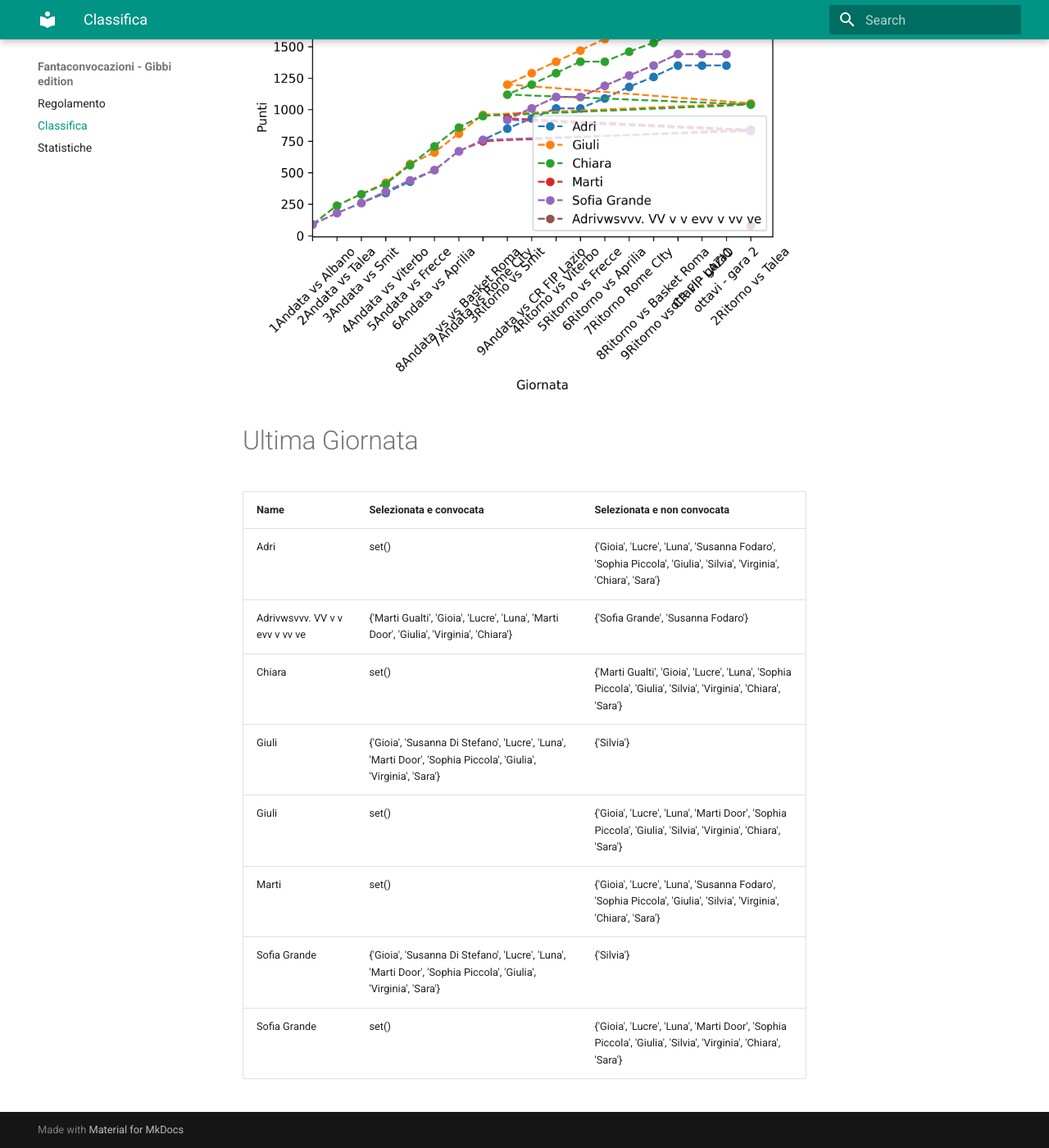
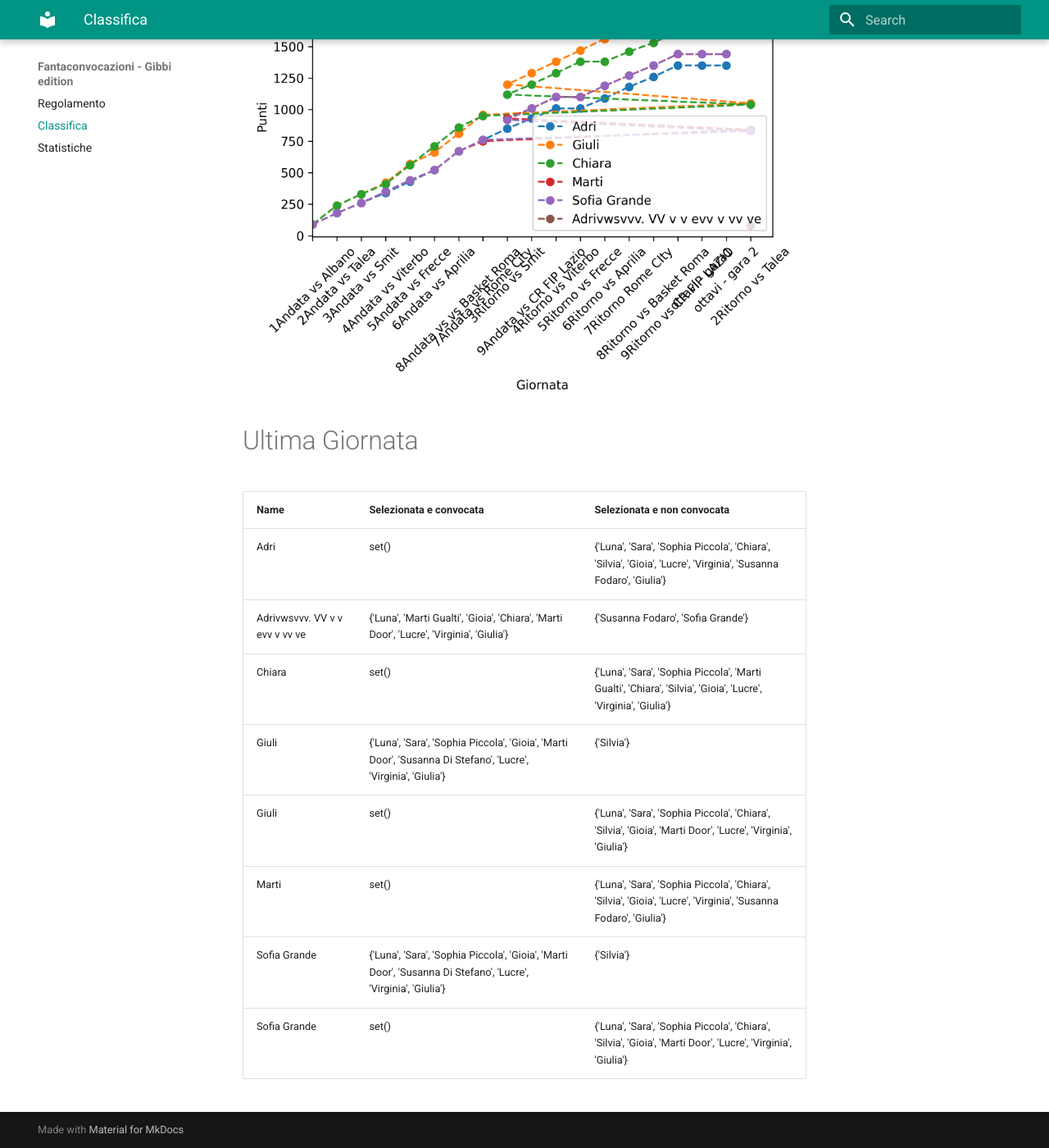
Before and after one commit to martinig94/fantagibbi, an MkDocs documentation site: the page built from docs/Classifica.md, in a window 1280 px wide and 1400 px high, scrolled down 676 px. Shown: the whole window at 82% size. Built offline with MkDocs 1.6.1 and Material for MkDocs 9.7.7, drawn with Linux system fonts in a browser that asks for light colours.

Commit message:
Auto-update from main.py

```diff
--- a/docs/Classifica.md
+++ b/docs/Classifica.md
@@ -19,12 +19,12 @@
 <!-- START_TABLE CORRECT -->
 | Name                           | Selezionata e convocata                                                                                        | Selezionata e non convocata                                                                                      |
 |:-------------------------------|:---------------------------------------------------------------------------------------------------------------|:-----------------------------------------------------------------------------------------------------------------|
-| Adri                           | set()                                                                                                          | {'Gioia', 'Lucre', 'Luna', 'Susanna Fodaro', 'Sophia Piccola', 'Giulia', 'Silvia', 'Virginia', 'Chiara', 'Sara'} |
-| Adrivwsvvv. VV v v evv v vv ve | {'Marti Gualti', 'Gioia', 'Lucre', 'Luna', 'Marti Door', 'Giulia', 'Virginia', 'Chiara'}                       | {'Sofia Grande', 'Susanna Fodaro'}                                                                               |
-| Chiara                         | set()                                                                                                          | {'Marti Gualti', 'Gioia', 'Lucre', 'Luna', 'Sophia Piccola', 'Giulia', 'Silvia', 'Virginia', 'Chiara', 'Sara'}   |
-| Giuli                          | {'Gioia', 'Susanna Di Stefano', 'Lucre', 'Luna', 'Marti Door', 'Sophia Piccola', 'Giulia', 'Virginia', 'Sara'} | {'Silvia'}                                                                                                       |
-| Giuli                          | set()                                                                                                          | {'Gioia', 'Lucre', 'Luna', 'Marti Door', 'Sophia Piccola', 'Giulia', 'Silvia', 'Virginia', 'Chiara', 'Sara'}     |
-| Marti                          | set()                                                                                                          | {'Gioia', 'Lucre', 'Luna', 'Susanna Fodaro', 'Sophia Piccola', 'Giulia', 'Silvia', 'Virginia', 'Chiara', 'Sara'} |
-| Sofia Grande                   | {'Gioia', 'Susanna Di Stefano', 'Lucre', 'Luna', 'Marti Door', 'Sophia Piccola', 'Giulia', 'Virginia', 'Sara'} | {'Silvia'}                                                                                                       |
-| Sofia Grande                   | set()                                                                                                          | {'Gioia', 'Lucre', 'Luna', 'Marti Door', 'Sophia Piccola', 'Giulia', 'Silvia', 'Virginia', 'Chiara', 'Sara'}     |
+| Adri                           | set()                                                                                                          | {'Luna', 'Sara', 'Sophia Piccola', 'Chiara', 'Silvia', 'Gioia', 'Lucre', 'Virginia', 'Susanna Fodaro', 'Giulia'} |
+| Adrivwsvvv. VV v v evv v vv ve | {'Luna', 'Marti Gualti', 'Gioia', 'Chiara', 'Marti Door', 'Lucre', 'Virginia', 'Giulia'}                       | {'Susanna Fodaro', 'Sofia Grande'}                                                                               |
+| Chiara                         | set()                                                                                                          | {'Luna', 'Sara', 'Sophia Piccola', 'Marti Gualti', 'Chiara', 'Silvia', 'Gioia', 'Lucre', 'Virginia', 'Giulia'}   |
+| Giuli                          | {'Luna', 'Sara', 'Sophia Piccola', 'Gioia', 'Marti Door', 'Susanna Di Stefano', 'Lucre', 'Virginia', 'Giulia'} | {'Silvia'}                                                                                                       |
+| Giuli                          | set()                                                                                                          | {'Luna', 'Sara', 'Sophia Piccola', 'Chiara', 'Silvia', 'Gioia', 'Marti Door', 'Lucre', 'Virginia', 'Giulia'}     |
+| Marti                          | set()                                                                                                          | {'Luna', 'Sara', 'Sophia Piccola', 'Chiara', 'Silvia', 'Gioia', 'Lucre', 'Virginia', 'Susanna Fodaro', 'Giulia'} |
+| Sofia Grande                   | {'Luna', 'Sara', 'Sophia Piccola', 'Gioia', 'Marti Door', 'Susanna Di Stefano', 'Lucre', 'Virginia', 'Giulia'} | {'Silvia'}                                                                                                       |
+| Sofia Grande                   | set()                                                                                                          | {'Luna', 'Sara', 'Sophia Piccola', 'Chiara', 'Silvia', 'Gioia', 'Marti Door', 'Lucre', 'Virginia', 'Giulia'}     |
 <!-- END_TABLE CORRECT -->
```
